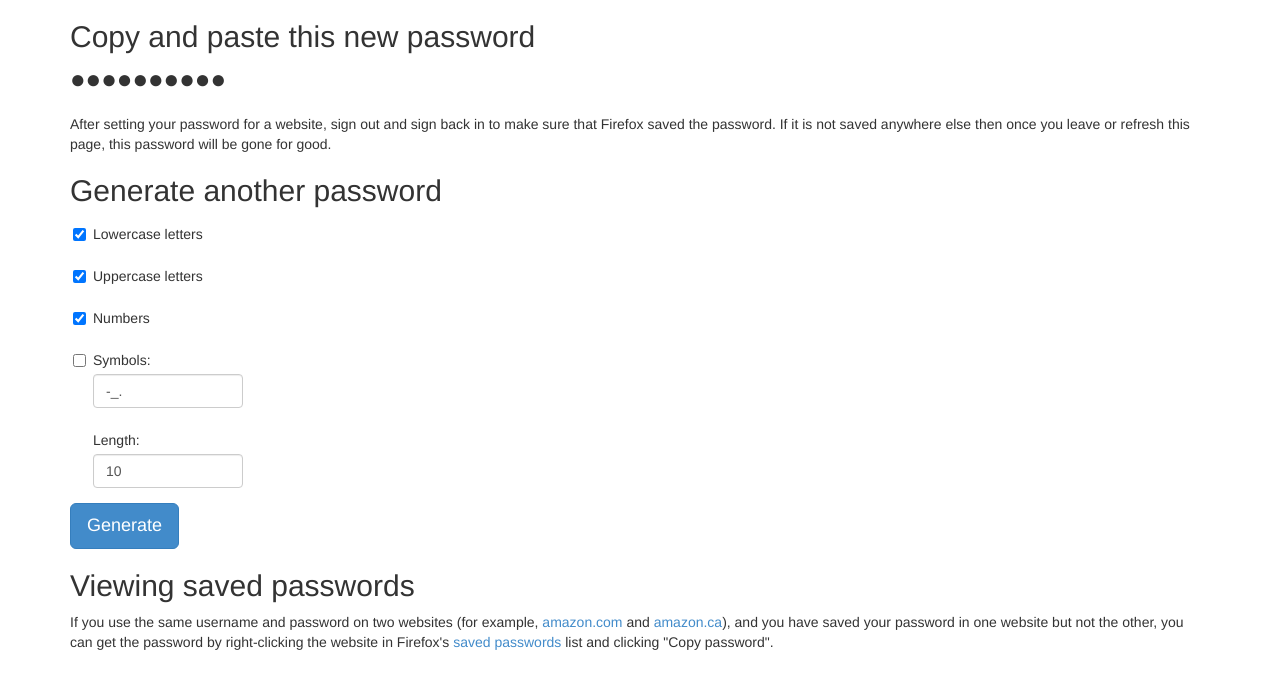
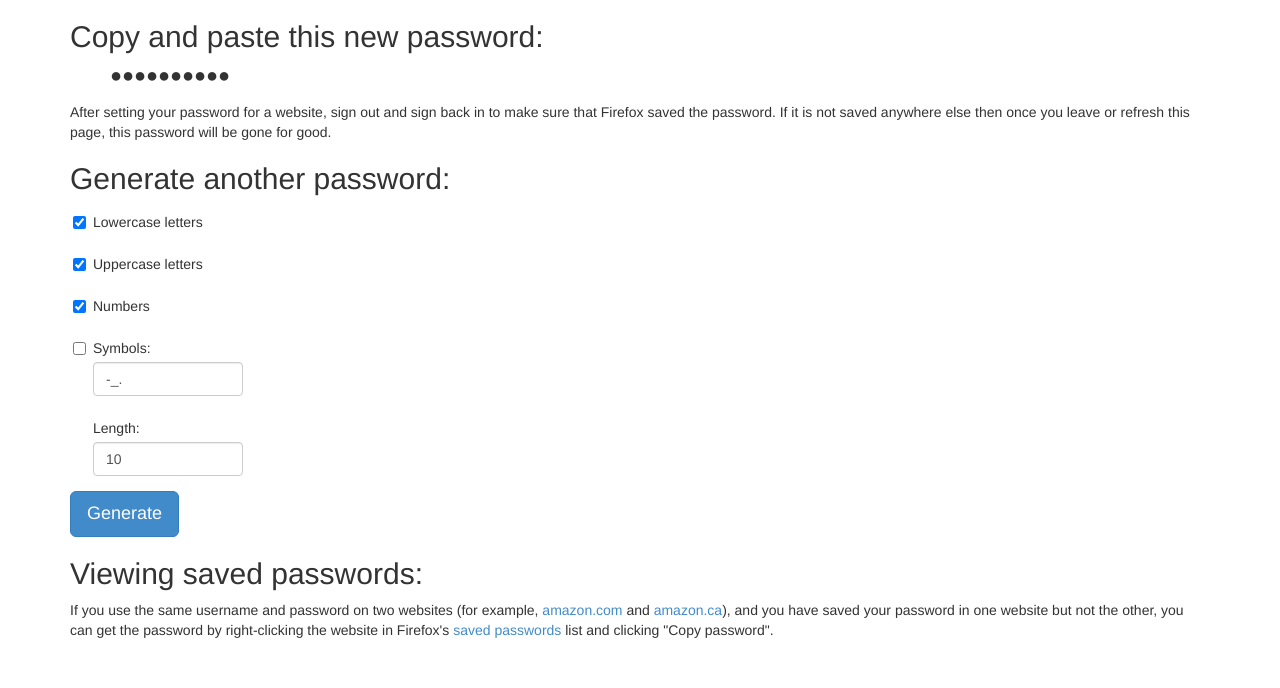
Before and after one commit to alexhenrie/pasa, a website: page chrome/content/generate.html in a window 1280 px wide. Drawn offline with Linux system fonts and the light colour scheme.

Commit message:
Make password smaller and easier to select

```diff
--- a/chrome/content/generate.html
+++ b/chrome/content/generate.html
@@ -38,16 +38,16 @@
     //]]>
     </script>
 
-    <h2>Copy and paste this new password</h2>
+    <h2>Copy and paste this new password:</h2>
 
-    <div style="font-family:monospace; font-size:xx-large; position:relative; padding-bottom:1ex">
-      <div id="password" style="color:transparent; position:absolute"></div>
-      <div id="dots"></div>
+    <div style="font-family:monospace; font-size:x-large; position:relative">
+      <div id="password" style="color:transparent; position:absolute; padding:0 2em 0.5em 2em"></div>
+      <div id="dots" style="padding:0 2em 0.5em 2em"></div>
     </div>
 
     <p>After setting your password for a website, sign out and sign back in to make sure that Firefox saved the password. If it is not saved anywhere else then once you leave or refresh this page, this password will be gone for good.</p>
 
-    <h2>Generate another password</h2>
+    <h2>Generate another password:</h2>
 
     <form class="form-horizontal" action="" method="get">
       <div class="form-group">
@@ -98,7 +98,7 @@
       <input class="btn btn-primary btn-lg" type="submit" value="Generate"/>
     </p>
 
-    <h2>Viewing saved passwords</h2>
+    <h2>Viewing saved passwords:</h2>
       <p>If you use the same username and password on two websites (for example, <a href="http://www.amazon.com/">amazon.com</a> and <a href="http://www.amazon.ca/">amazon.ca</a>), and you have saved your password in one website but not the other, you can get the password by right-clicking the website in Firefox's <a href="chrome://passwordmgr/content/passwordManager.xul">saved passwords</a> list and clicking "Copy password".</p>
     </h2>
 
```
